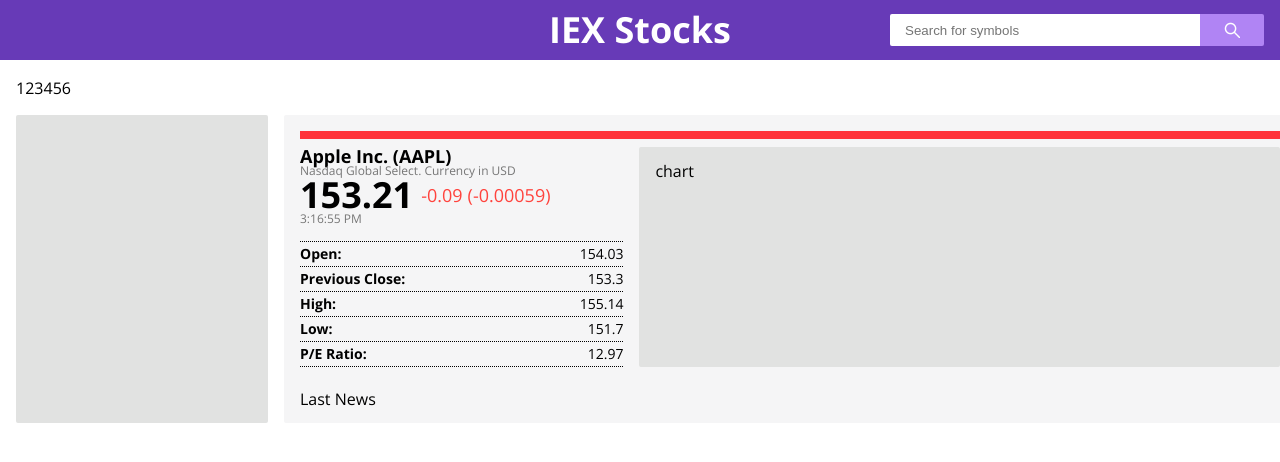
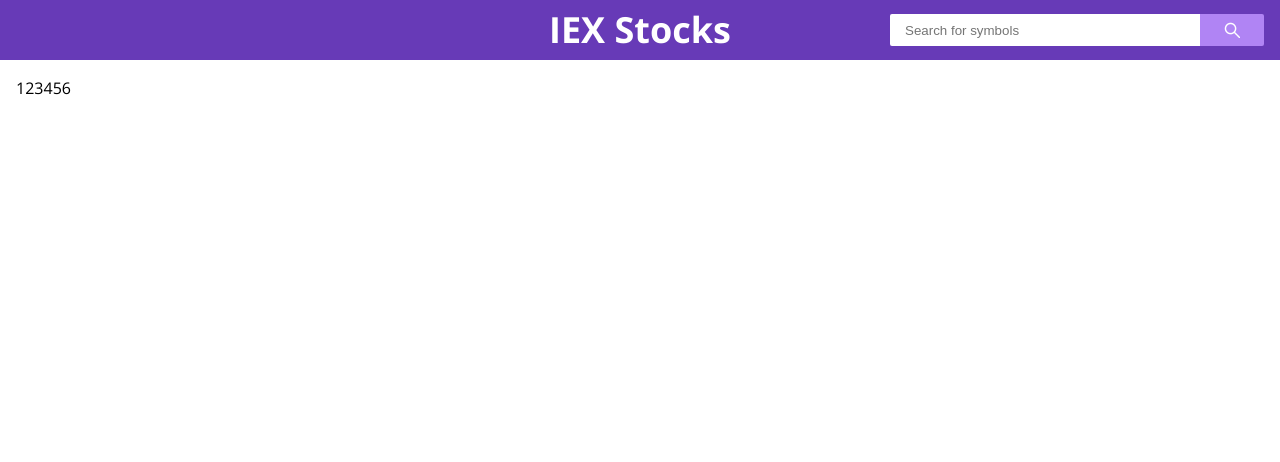
Before and after one commit to brunosanches/iex-stocks, a React (Create React App) app: page / in a window 1280 px wide. Shown: the top 462 px of the page. Built offline with nearby package versions, Linux system fonts and the light colour scheme.

Commit message:
API call with redux/saga created

```diff
--- a/src/components/Header/index.js
+++ b/src/components/Header/index.js
@@ -16,7 +16,9 @@
     e.preventDefault()
 
     if (this.state.symbolInput !== '') {
-      this.props.addRequest(this.state.symbolInput)
+      this.props.request(this.state.symbolInput)
+
+      this.setState({ symbolInput: '' })
     }
   }
 
@@ -28,6 +30,7 @@
             <input
               type="text"
               name="search"
+              value={this.state.symbolInput}
               placeholder="Search for symbols"
               onChange={e => this.setState({ symbolInput: e.target.value })}
             />
--- a/src/components/Symbol/detail-data.js
+++ b/src/components/Symbol/detail-data.js
@@ -1,35 +1,38 @@
 import React, { Fragment } from 'react'
+import { connect } from 'react-redux'
 
-const Data = () => (
+const Data = ({ symbol }) => (
   <Fragment>
     <div className="symbol__data">
-      <p className="symbol__data--company-name">Apple Inc. (AAPL)</p>
+      <p className="symbol__data--company-name">{symbol.company.companyName}</p>
       <p className="symbol__data--primary-exchange">
-        Nasdaq Global Select. Currency in USD
+        {`${symbol.quote.primaryExchange}. Currency in USD`}
       </p>
       <div className="symbol__data--latest-price">
-        153.21
+        {symbol.quote.latestPrice}
         <div className="stats">
-          <span className="stats__change">-0.09</span>
-          <span className="stats__change-percent">(-0.00059)</span>
+          <span className="stats__change">{symbol.quote.change}</span>
+          <span className="stats__change-percent">
+            ({symbol.quote.changePercent})
+          </span>
         </div>
       </div>
-      <p className="symbol__data--latest-time">3:16:55 PM</p>
+      <p className="symbol__data--latest-time">{symbol.quote.latestTime}</p>
       <ul className="symbol__data--info-company">
         <li data-info-company="open">
-          Open: <span>154.03</span>
+          Open: <span>{symbol.quote.open}</span>
         </li>
         <li data-info-company="previous-close">
-          Previous Close: <span>153.3</span>
+          Previous Close: <span>{symbol.quote.close}</span>
         </li>
         <li data-info-company="high">
-          High: <span>155.14</span>
+          High: <span>{symbol.quote.high}</span>
         </li>
         <li data-info-company="low">
-          Low: <span>151.7</span>
+          Low: <span>{symbol.quote.low}</span>
         </li>
         <li data-info-company="low">
-          P/E Ratio: <span>12.97</span>
+          P/E Ratio: <span>{symbol.quote.peRatio}</span>
         </li>
       </ul>
     </div>
--- a/src/components/Symbol/detail.js
+++ b/src/components/Symbol/detail.js
@@ -1,4 +1,5 @@
 import React from 'react'
+import { connect } from 'react-redux'
 
 import { DetailBox } from './styles'
 
@@ -6,11 +7,11 @@
 import Chart from './detail-chart'
 import News from './detail-news'
 
-const SymbolDetail = () => (
-  <DetailBox>
-    <Data />
-    <Chart />
-    <News />
+const SymbolDetail = ({ symbol }) => (
+  <DetailBox symbolUp={Math.sign(symbol.quote.change) > -1}>
+    <Data symbol={symbol} />
+    <Chart symbol={symbol} />
+    <News symbol={symbol} />
   </DetailBox>
 )
 
--- a/src/components/Symbol/list.js
+++ b/src/components/Symbol/list.js
@@ -2,7 +2,7 @@
 
 import { ListBox } from './styles'
 
-const SymbolList = () => (
+const SymbolList = ({ wishlist }) => (
   <ListBox>
     <div className="symbol__list" />
   </ListBox>
--- a/src/components/Symbol/styles.js
+++ b/src/components/Symbol/styles.js
@@ -21,7 +21,7 @@
     content: '';
     position: absolute;
     width: calc(100% - 32px);
-    background: #ff333a;
+    background: ${props => (props.symbolUp ? '#1ecd93' : '#ff333a')};
     height: 8px;
     display: block;
     top: 16px;
@@ -52,19 +52,13 @@
           display: flex;
           align-items: center;
           margin-left: 8px;
-        }
+          color: ${props => (props.symbolUp ? '#1ecd93' : '#ff333a')};
+          font-size: 18px;
+          font-weight: 400;
 
-        & span.stats__change {
-          font-size: 18px;
-          color: #ff433d;
-          font-weight: 400;
-        }
-
-        & span.stats__change-percent {
-          font-size: 18px;
-          color: #ff433d;
-          font-weight: 400;
-          margin-left: 5px;
+          &__change-percent {
+            margin-left: 5px;
+          }
         }
       }
 
--- a/src/pages/main/index.js
+++ b/src/pages/main/index.js
@@ -1,4 +1,5 @@
 import React, { Fragment, Component } from 'react'
+import { connect } from 'react-redux'
 
 import { Container } from './styles'
 
@@ -8,16 +9,26 @@
 
 class Main extends Component {
   render () {
+    const { symbols } = this.props
     return (
       <Fragment>
         <Header />
         <Container>
-          <SymbolList />
-          <SymbolDetail />
+          {Array.from(symbols.wishlist).length > 0 ? (
+            <SymbolList symbol={symbols.wishlist} />
+          ) : null}
+
+          {Object.keys(symbols.symbol).length > 0 ? (
+            <SymbolDetail symbol={symbols.symbol} />
+          ) : null}
         </Container>
       </Fragment>
     )
   }
 }
 
-export default Main
+const mapStateToProps = state => ({
+  symbols: state.symbols
+})
+
+export default connect(mapStateToProps)(Main)
--- a/src/store/ducks/symbols.js
+++ b/src/store/ducks/symbols.js
@@ -2,8 +2,9 @@
  * Types
  */
 export const Types = {
-  ADD_REQUEST: 'symbols/ADD_REQUEST',
-  ADD_SUCCESS: 'symbols/ADD_SUCCESS',
+  REQUEST: 'symbols/REQUEST',
+  ADD_SYMBOL: 'symbols/ADD_SYMBOL',
+  ADD_WISHLIST: 'symbols/ADD_WISHLIST',
   ADD_FAILURE: 'symbols/ADD_FAILURE'
 }
 
@@ -11,17 +12,23 @@
  * Reducers
  */
 const INITIAL_STATE = {
-  data: []
+  wishlist: [],
+  symbol: {}
 }
 
 export default function symbols (state = INITIAL_STATE, action) {
   switch (action.type) {
-    case Types.ADD_REQUEST:
+    case Types.REQUEST:
       return { ...state }
-    case Types.ADD_SUCCESS:
+    case Types.ADD_SYMBOL:
       return {
         ...state,
-        data: [...state.data, action.payload.data]
+        symbol: action.payload.symbol
+      }
+    case Types.ADD_WISHLIST:
+      return {
+        ...state,
+        wishlist: [...state.wishlist, action.payload.symbol]
       }
     default:
       return state
@@ -32,13 +39,18 @@
  * Actoins
  */
 export const Creators = {
-  addRequest: symbol => ({
-    type: Types.ADD_REQUEST,
+  request: symbolSearch => ({
+    type: Types.REQUEST,
+    payload: { symbolSearch }
+  }),
+
+  addSymbol: symbol => ({
+    type: Types.ADD_SYMBOL,
     payload: { symbol }
   }),
 
-  addSuccess: data => ({
-    type: Types.ADD_SUCCESS,
-    payload: { data }
+  addWishList: symbol => ({
+    type: Types.ADD_SYMBOL,
+    payload: { symbol }
   })
 }
--- a/src/store/sagas/index.js
+++ b/src/store/sagas/index.js
@@ -4,5 +4,5 @@
 import { getSymbol } from './symbols'
 
 export default function* rootSaga () {
-  yield all([takeLatest(SymbolsTypes.ADD_REQUEST, getSymbol)])
+  yield all([takeLatest(SymbolsTypes.REQUEST, getSymbol)])
 }
--- a/src/store/sagas/symbols.js
+++ b/src/store/sagas/symbols.js
@@ -6,9 +6,17 @@
 
 export function* getSymbol (action) {
   try {
-    const response = yield call(
+    const { data } = yield call(
       api.get,
-      `stock/${action.payload.symbol}/batch?types=quote,company,chart`
+      `stock/${action.payload.symbolSearch}/batch?types=quote,company,chart`
     )
+
+    const symbol = {
+      quote: data.quote,
+      company: data.company,
+      chart: data.chart
+    }
+
+    yield put(SymbolsActions.addSymbol(symbol))
   } catch (error) {}
 }
```
